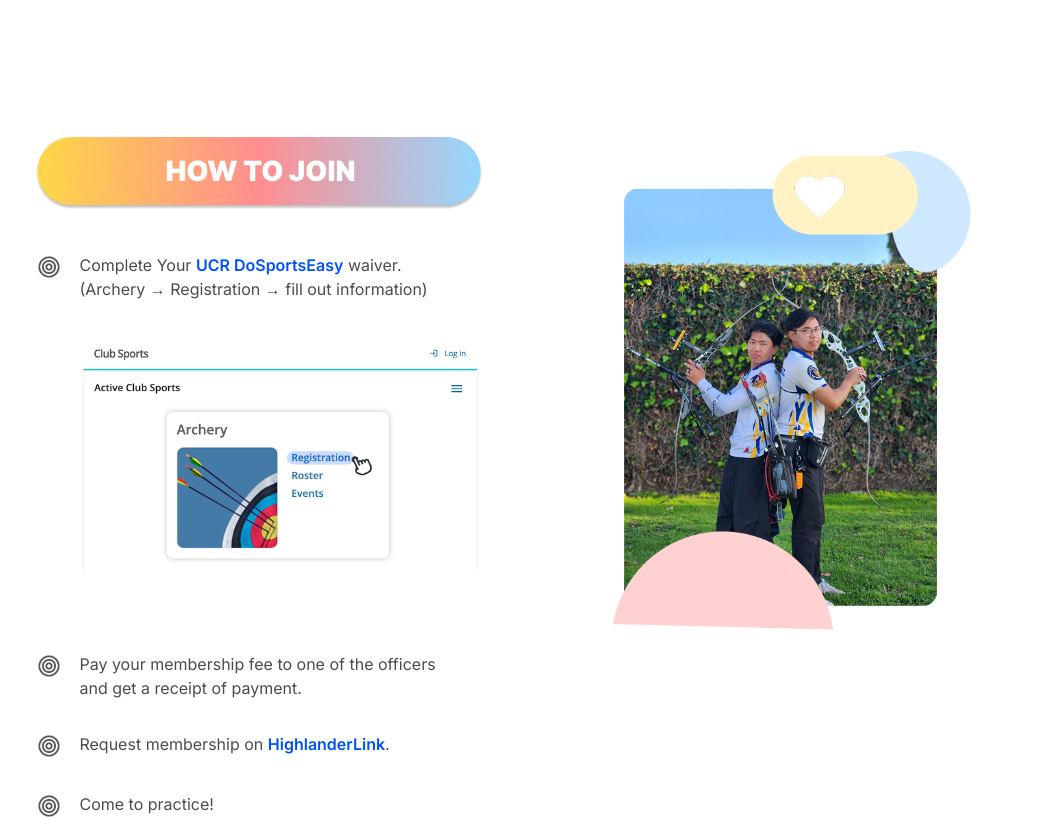
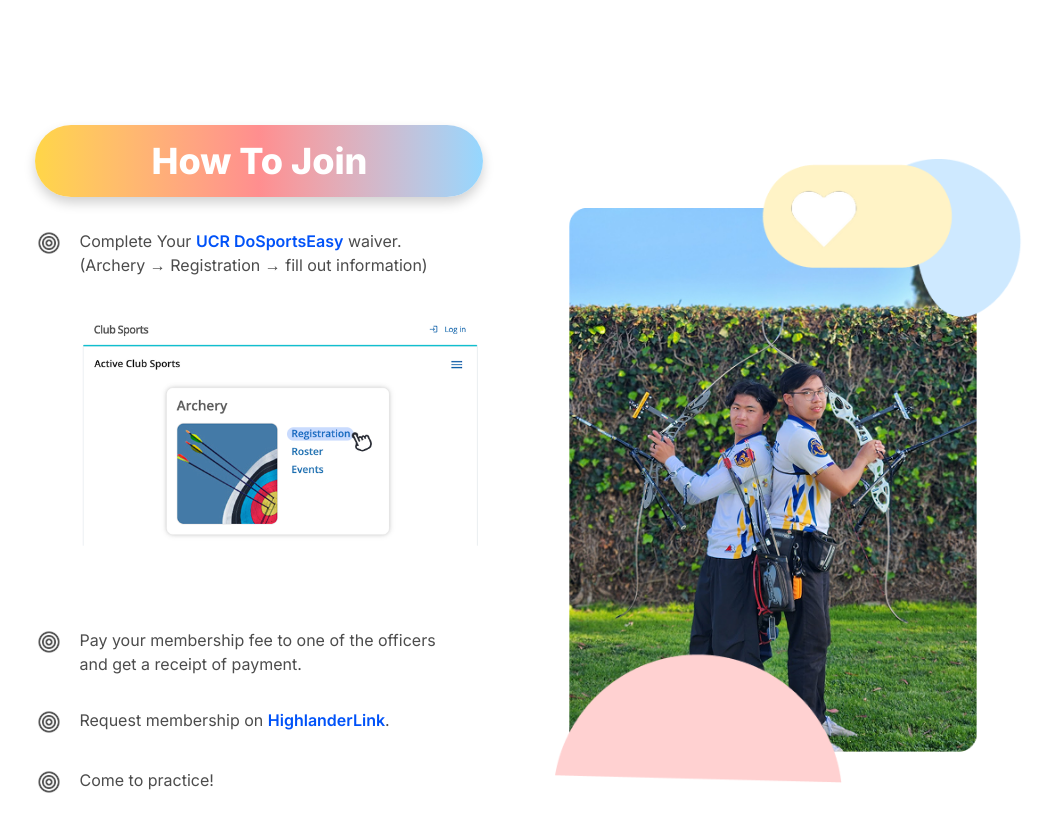
Before and after one commit to acm-ucr/archery-website, a Next.js app: page /join in a window 1280 px wide. Shown: the part 1840-2659 px from the top of the page, without its empty margins (160-1212 px from the left). Built offline with nearby package versions, Linux system fonts and the light colour scheme.

Commit message:
changed header + made side image bigger

```diff
--- a/src/components/join/howToJoin.tsx
+++ b/src/components/join/howToJoin.tsx
@@ -3,23 +3,17 @@ import Image from "next/image";
 import Link from "next/link";
 import ClubSports from "@/public/ClubSports.png";
 import HowToJoinSide from "@/public/HowToJoinSide.png";
-import HowToJoinHeader from "@/public/HowToJoinHeader.png";
 
 const HowToJoin = () => {
   return (
     <div className="text-archery-grey-200 mt-20 grid w-11/12 grid-cols-1 gap-y-10 justify-self-center sm:w-5/6 lg:mt-40 lg:grid-cols-[3fr_2fr] lg:gap-x-6 lg:gap-y-0">
       <div className="flex justify-center lg:justify-center">
         <div className="flex w-full max-w-sm flex-col gap-6 sm:max-w-md lg:gap-8">
-          <div className="relative h-16 w-full sm:h-20 lg:h-24">
-            <Image
-              src={HowToJoinHeader}
-              alt="How to Join Header"
-              fill
-              priority
-              className="object-contain object-left"
-            />
+          <div className="flex justify-start">
+            <div className="from-archery-yellow-200 via-archery-pink-200 to-archery-blue-200 w-full max-w-2xl rounded-full bg-gradient-to-r px-10 py-3 text-center text-2xl font-extrabold text-white shadow-[0_6px_12px_rgba(0,0,0,0.18)] sm:px-12 sm:py-4 sm:text-3xl lg:text-4xl">
+              How To Join
+            </div>
           </div>
-
           <div className="flex items-start gap-3 sm:gap-4">
             <div className="w-5 shrink-0 sm:w-6 lg:w-7">
               <Image
@@ -111,7 +105,7 @@ const HowToJoin = () => {
         <Image
           src={HowToJoinSide}
           alt="How to Join Side"
-          className="w-3/4 max-w-xs object-contain sm:w-2/3 sm:max-w-sm lg:w-full"
+          className="w-5/6 max-w-sm object-contain sm:w-4/5 sm:max-w-md lg:w-[110%] lg:max-w-lg xl:w-[120%]"
           priority
         />
       </div>
```
Also changed, not shown: public/HowToJoinHeader.png (deleted).
